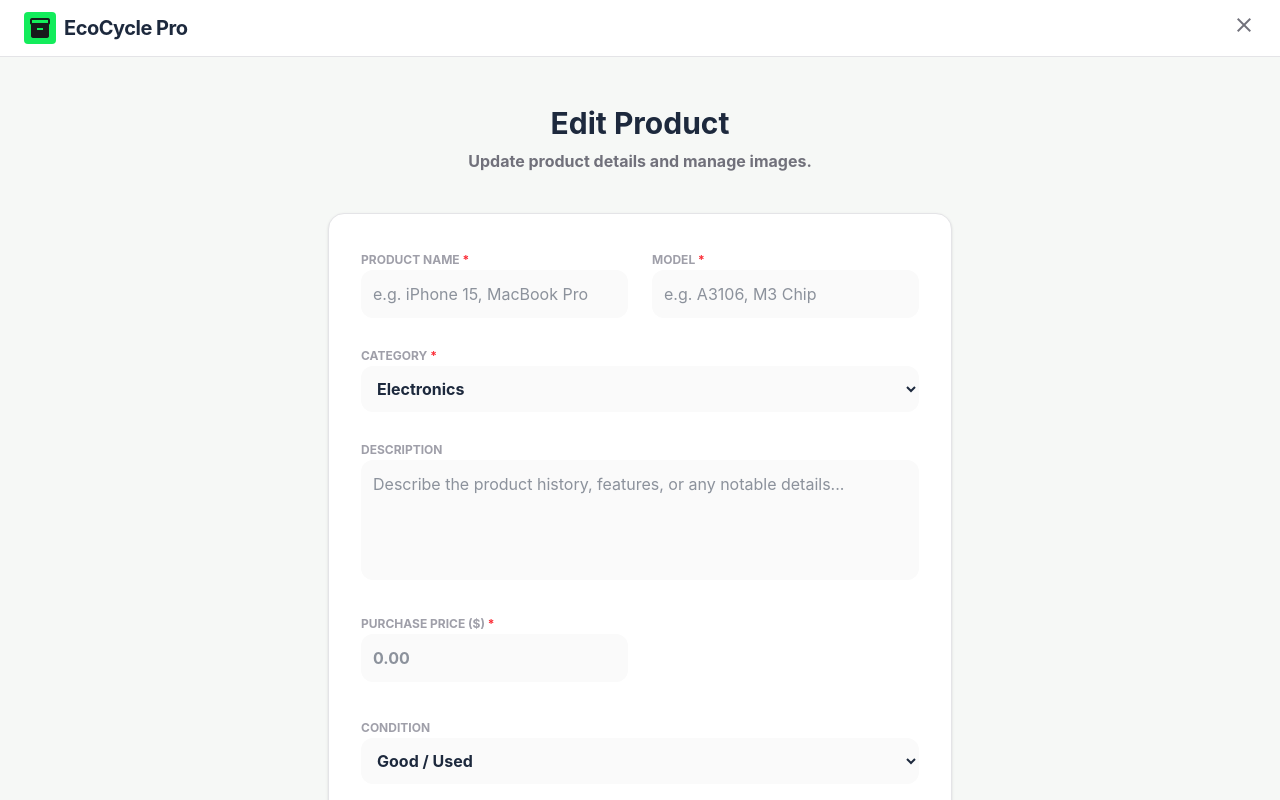
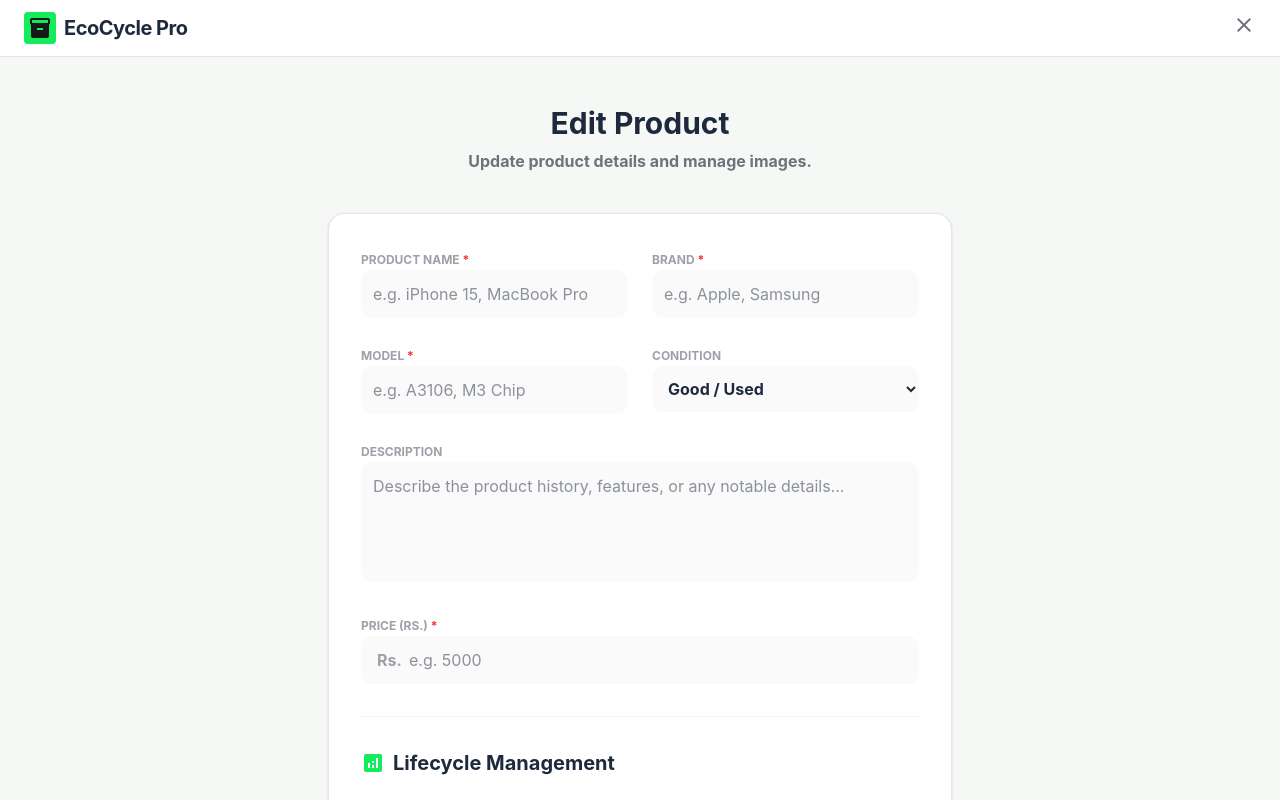
Before and after one commit to ShafnyHadhy/AF-frontend-react, a React (Vite) app: page /edit-product/1 in a window 1280 px wide. Shown: the top 800 px of the page. Built offline with nearby package versions, Linux system fonts and the light colour scheme; no server answers.

Commit message:
Refactor product forms and marketplace display; update price field and brand handling, and improve product representation

```diff
--- a/src/pages/Products/EditProduct.jsx
+++ b/src/pages/Products/EditProduct.jsx
@@ -10,12 +10,12 @@ const EditProduct = () => {
 
     const [formData, setFormData] = useState({
         productName: "",
+        Brand: "",
         model: "",
-        category: "Electronics",
+        condition: "good",
         description: "",
-        purchasePrice: "",
-        condition: "good",
         status: "",
+        price: "",
     });
 
     const [images, setImages] = useState([]);
@@ -38,12 +38,12 @@ const EditProduct = () => {
                 setProduct(fetchedProduct);
                 setFormData({
                     productName: fetchedProduct.productName,
+                    Brand: fetchedProduct.Brand || "",
                     model: fetchedProduct.model,
-                    category: fetchedProduct.category || "Electronics",
+                    condition: fetchedProduct.condition || "good",
                     description: fetchedProduct.description || "",
-                    purchasePrice: fetchedProduct.purchasePrice || "",
-                    condition: fetchedProduct.condition || "good",
                     status: fetchedProduct.status || "registered",
+                    price: fetchedProduct.price || "",
                 });
                 setImages(fetchedProduct.images || []);
             } catch (error) {
@@ -59,13 +59,12 @@ const EditProduct = () => {
 
     const handleChange = (e) => {
         const { name, value } = e.target;
-
-        if (name === "purchasePrice") {
-            if (value !== "" && !/^[0-9.]*$/.test(value)) {
+        // Numeric validation for price field
+        if (name === "price") {
+            if (value !== "" && !/^\d*$/.test(value)) {
                 return;
             }
         }
-
         setFormData({ ...formData, [name]: value });
     };
 
@@ -87,18 +86,10 @@ const EditProduct = () => {
     const handleSubmit = async (e) => {
         e.preventDefault();
 
-        const price = parseFloat(formData.purchasePrice);
-        if (isNaN(price) || price < 0) {
-            toast.error("Please enter a valid numeric price!", {
-                style: { background: '#ef4444', color: '#fff' }
-            });
-            return;
-        }
-
         try {
             await axios.put(
                 `${import.meta.env.VITE_API_URL}/api/products/${productID}`,
-                { ...formData, purchasePrice: price, images },
+                { ...formData, images },
                 {
                     headers: {
                         Authorization: `Bearer ${token}`,
@@ -161,6 +152,18 @@ const EditProduct = () => {
                             />
                         </div>
                         <div className="space-y-2">
+                            <label className="text-xs font-bold uppercase text-zinc-400">Brand <span className="text-red-500">*</span></label>
+                            <input
+                                type="text"
+                                name="Brand"
+                                value={formData.Brand}
+                                placeholder="e.g. Apple, Samsung"
+                                onChange={handleChange}
+                                className="w-full bg-zinc-50 dark:bg-zinc-800 border-zinc-200 dark:border-zinc-700 rounded-xl p-3 focus:ring-2 focus:ring-primary focus:border-transparent outline-none transition-all"
+                                required
+                            />
+                        </div>
+                        <div className="space-y-2">
                             <label className="text-xs font-bold uppercase text-zinc-400">Model <span className="text-red-500">*</span></label>
                             <input
                                 type="text"
@@ -172,20 +175,18 @@ const EditProduct = () => {
                                 required
                             />
                         </div>
-                        <div className="md:col-span-2 space-y-2">
-                            <label className="text-xs font-bold uppercase text-zinc-400">Category <span className="text-red-500">*</span></label>
+                        <div className="space-y-2">
+                            <label className="text-xs font-bold uppercase text-zinc-400">Condition</label>
                             <select
-                                name="category"
-                                value={formData.category}
+                                name="condition"
+                                value={formData.condition}
                                 onChange={handleChange}
                                 className="w-full bg-zinc-50 dark:bg-zinc-800 border-zinc-200 dark:border-zinc-700 rounded-xl p-3 focus:ring-2 focus:ring-primary focus:border-transparent outline-none transition-all font-bold"
                                 required
                             >
-                                <option value="Electronics">Electronics</option>
-                                <option value="Home Appliances">Home Appliances</option>
-                                <option value="Furniture">Furniture</option>
-                                <option value="Fashion & Wearables">Fashion & Wearables</option>
-                                <option value="Others">Others</option>
+                                <option value="new">Brand New</option>
+                                <option value="good">Good / Used</option>
+                                <option value="damaged">Damaged / For Parts</option>
                             </select>
                         </div>
                         <div className="md:col-span-2 space-y-2">
@@ -199,39 +200,21 @@ const EditProduct = () => {
                                 className="w-full bg-zinc-50 dark:bg-zinc-800 border-zinc-200 dark:border-zinc-700 rounded-xl p-3 focus:ring-2 focus:ring-primary focus:border-transparent outline-none transition-all resize-none"
                             ></textarea>
                         </div>
-
-                        <div className="space-y-2">
-                            <label className="text-xs font-bold uppercase text-zinc-400">Purchase Price ($) <span className="text-red-500">*</span></label>
-                            <input
-                                type="text"
-                                name="purchasePrice"
-                                placeholder="0.00"
-                                value={formData.purchasePrice}
-                                onChange={(e) => {
-                                    const val = e.target.value;
-                                    if (val === "" || /^[0-9.]*$/.test(val)) {
-                                        handleChange(e);
-                                    }
-                                }}
-                                className="w-full bg-zinc-50 dark:bg-zinc-800 border-zinc-200 dark:border-zinc-700 rounded-xl p-3 focus:ring-2 focus:ring-primary focus:border-transparent outline-none transition-all font-bold"
-                                required
-                            />
+                        <div className="md:col-span-2 space-y-2">
+                            <label className="text-xs font-bold uppercase text-zinc-400">Price (Rs.) <span className="text-red-500">*</span></label>
+                            <div className="relative">
+                                <span className="absolute left-4 top-1/2 -translate-y-1/2 text-zinc-400 font-bold">Rs.</span>
+                                <input
+                                    type="text"
+                                    name="price"
+                                    value={formData.price}
+                                    placeholder="e.g. 5000"
+                                    onChange={handleChange}
+                                    className="w-full bg-zinc-50 dark:bg-zinc-800 border-zinc-200 dark:border-zinc-700 rounded-xl p-3 pl-12 focus:ring-2 focus:ring-primary focus:border-transparent outline-none transition-all"
+                                    required
+                                />
+                            </div>
                         </div>
-                    </div>
-
-                    <div className="space-y-2">
-                        <label className="text-xs font-bold uppercase text-zinc-400">Condition</label>
-                        <select
-                            name="condition"
-                            value={formData.condition}
-                            onChange={handleChange}
-                            className="w-full bg-zinc-50 dark:bg-zinc-800 border-zinc-200 dark:border-zinc-700 rounded-xl p-3 focus:ring-2 focus:ring-primary focus:border-transparent outline-none transition-all font-bold"
-                            required
-                        >
-                            <option value="new">Brand New</option>
-                            <option value="good">Good / Used</option>
-                            <option value="damaged">Damaged / For Parts</option>
-                        </select>
                     </div>
 
                     {/* Lifecycle Management Section */}
@@ -255,7 +238,6 @@ const EditProduct = () => {
                                     required
                                 >
                                     <option value="registered">Registered (Initial Entry)</option>
-                                    <option value="manufacturing">Manufacturing (In Production)</option>
                                     <option value="in transit">In Transit (Shipping)</option>
                                     <option value="distributed">Distributed (At Retailer)</option>
                                     <option value="active">Active (With Customer)</option>
--- a/src/pages/Products/Marketplace.jsx
+++ b/src/pages/Products/Marketplace.jsx
@@ -97,14 +97,12 @@ const Marketplace = () => {
                                         <img src={product.images[0]} alt={product.model} className="w-full h-full object-cover group-hover:scale-105 transition-transform duration-500" />
                                     ) : (
                                         <span className="material-symbols-outlined text-6xl text-zinc-300">
-                                            {product.category?.toLowerCase().includes('electronics') ? 'smartphone' :
-                                                product.category?.toLowerCase().includes('appliances') ? 'kitchen' :
-                                                    product.category?.toLowerCase().includes('furniture') ? 'chair' : 'inventory_2'}
+                                            inventory_2
                                         </span>
                                     )}
                                     <div className="absolute top-3 right-3 flex flex-col gap-2 items-end">
                                         <span className="bg-primary text-zinc-900 font-bold px-3 py-1 rounded-full text-xs shadow-lg">
-                                            ${product.price}
+                                            Rs. {product.price}
                                         </span>
                                         {product.qrCode && (
                                             <div
@@ -126,7 +124,8 @@ const Marketplace = () => {
                                     </div>
                                 </div>
                                 <div className="p-5">
-                                    <h3 className="font-bold text-lg mb-1">{product.productName} {product.model}</h3>
+                                    <h3 className="font-bold text-lg mb-1">{product.productName}</h3>
+                                    <p className="text-[10px] text-zinc-400 font-bold uppercase mb-2">{product.Brand} • {product.model}</p>
                                     <div className="flex items-center gap-2 mb-4">
                                         <div className="w-5 h-5 rounded-full bg-zinc-200 dark:bg-zinc-800 overflow-hidden border border-zinc-300 dark:border-zinc-700">
                                             <img src={`https://api.dicebear.com/7.x/initials/svg?seed=${product.ownerEmail}`} alt="Seller" />
```
Also changed, not shown: src/pages/Products/Analytics.jsx (+0 -9 lines).
